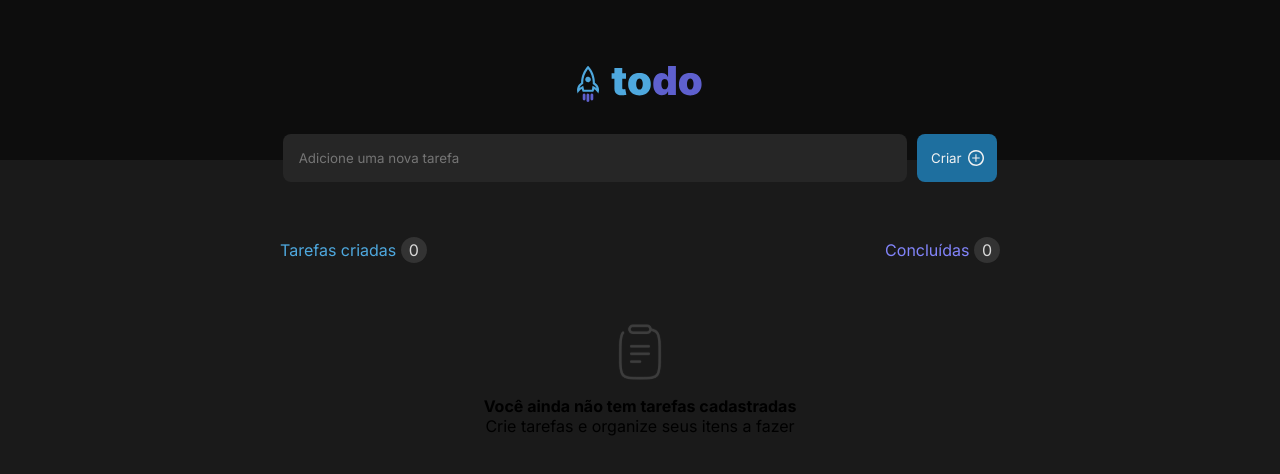
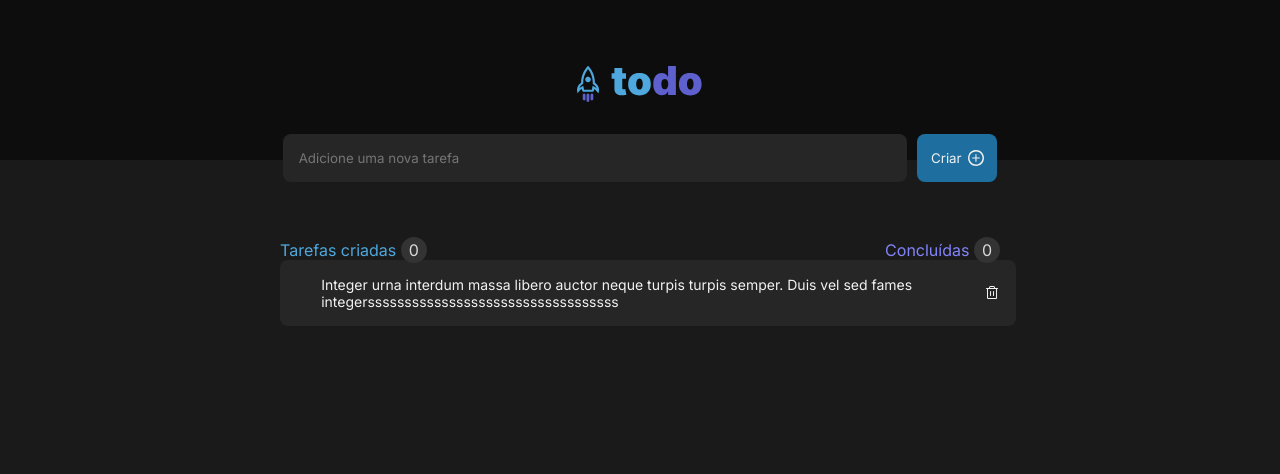
Before and after one commit to leticiasouza-dev/ToDo-list, a React (Vite) app: page / in a window 1280 px wide. Shown: the top 474 px of the page. Built offline with nearby package versions, Linux system fonts and the light colour scheme.

Commit message:
feat: adicionando o componente de Task

```diff
--- a/package.json
+++ b/package.json
@@ -10,6 +10,8 @@
     "preview": "vite preview"
   },
   "dependencies": {
+    "phosphor": "^0.7.1",
+    "phosphor-react": "^1.4.1",
     "react": "^18.3.1",
     "react-dom": "^18.3.1",
     "todo-list": "file:"
--- a/src/App.tsx
+++ b/src/App.tsx
@@ -6,6 +6,7 @@
 
 import iconBotao from './assets/iconBotao.svg'
 import { Empty } from './components/Empty/Empty'
+import { Task } from './components/Task/Task'
 
 function App() {
   return(
@@ -26,7 +27,9 @@
                   <p className={styles.paragrafo2}>Concluídas <span>0</span></p>
               </div>
 
-              <Empty/>
+              <div>
+                <Task/>
+              </div>
           </div>
       </main>
     </body>
--- /dev/null
+++ b/src/components/Task/Task.module.css
@@ -0,0 +1,49 @@
+.Task{
+    width: 46rem;
+    /* height: 4.5rem; */
+    padding: 1rem;
+
+    background: var(--gray-500);
+    color: var(--gray-100);
+    font-size: 0.875rem;
+    border-radius: 8px;
+
+    display: flex;
+}
+
+.Task label{
+    display: flex;
+    align-items: center;
+    margin: auto;
+    /* justify-content: center; */
+}
+
+.checkbox{
+    appearance: none;
+    display: none;
+}
+
+.check{
+    border-radius: 100%;
+    height: 1.125rem;
+    width: 1.125rem;
+
+    transition: 0.2s all;
+
+    display: flex;
+    align-items: center;
+    justify-content: center;
+}
+
+.checkbox_unchecked{
+    border: 2px solid var(--blue);
+}
+
+.paragrafo{
+    padding: 0 0.75rem;
+    user-select: none;
+}
+
+.paragrafo:checked{
+    text-decoration: line-through;
+}
--- /dev/null
+++ b/src/components/Task/Task.tsx
@@ -0,0 +1,23 @@
+import {Trash, Check } from 'phosphor-react'
+import styles from './Task.module.css'
+import { useState } from 'react'
+
+export function Task(){
+    const [className, setClassName] = useState('checkbox_unchecked');
+
+    function handleTaskColor(){
+        setClassName('checkbox_checked')
+    }
+
+    return(
+        <div className={styles.Task}>
+            <label htmlFor="" onClick={handleTaskColor}>
+                <input type="checkbox" className={styles.checkbox}/>
+                <span className={`${styles.check} ${className}`}></span>
+
+                <p className={styles.paragrafo}>Integer urna interdum massa libero auctor neque turpis turpis semper. Duis vel sed fames integerssssssssssssssssssssssssssssssssss</p>
+                <Trash size={22} />
+            </label>
+        </div>
+    )
+}
```
Also changed, not shown: 1 other file (tests, documents, lock files or other folders).
